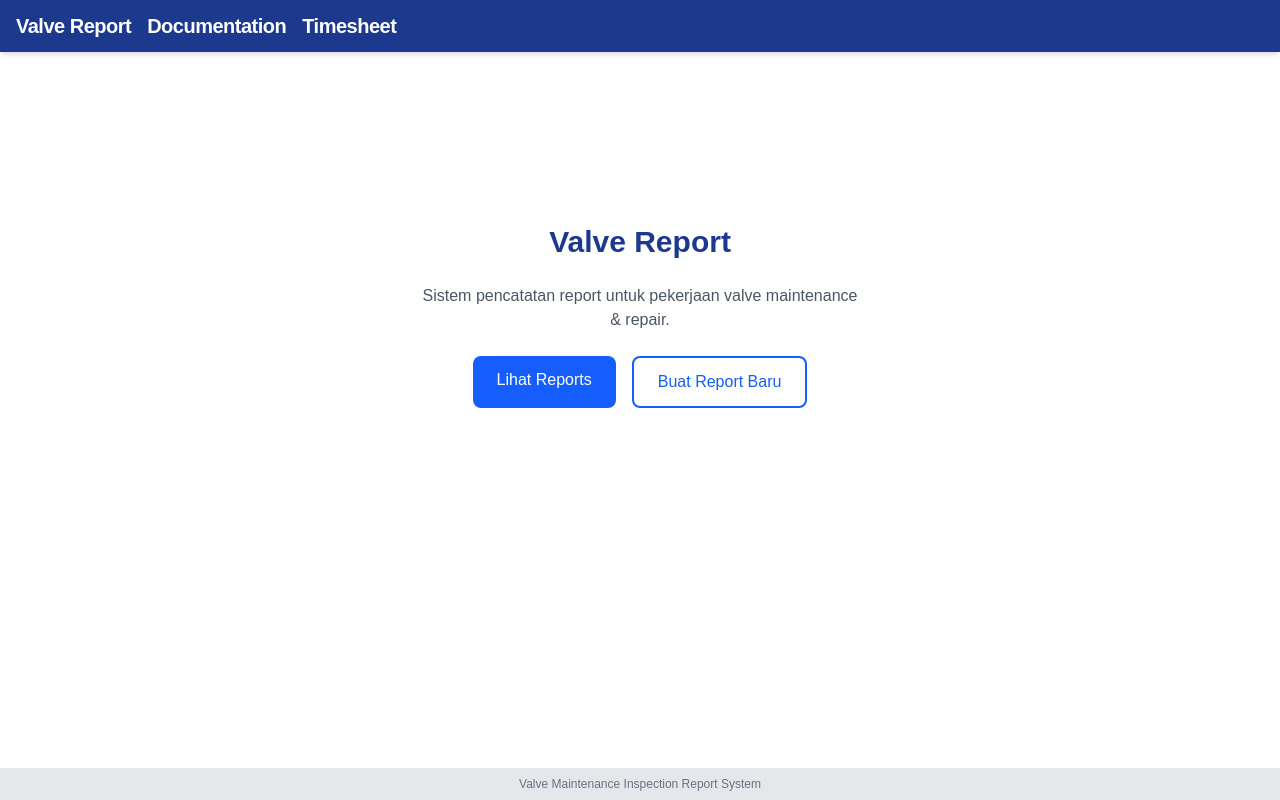
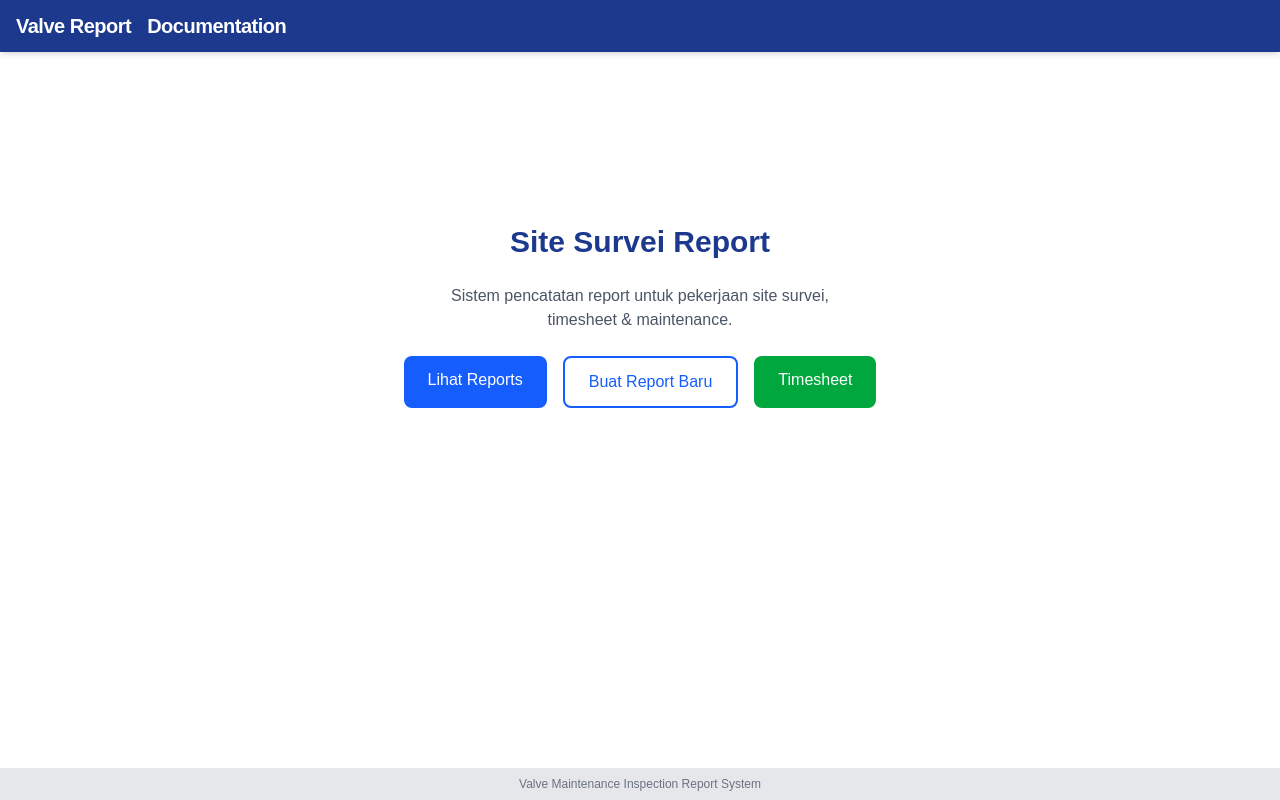
Before and after one commit to iksanfn1094/valve-report, a Next.js app: page / in a window 1280 px wide. Built offline with nearby package versions, Linux system fonts and the light colour scheme.

Commit message:
fix: Homepage revisi - Site Survei Report + Timesheet button, remove from navbar

```diff
--- a/app/header.tsx
+++ b/app/header.tsx
@@ -23,9 +23,6 @@ export default function Header() {
           <Link href="/docs" className="text-xl font-bold tracking-tight">
             Documentation
           </Link>
-          <Link href="/timesheet" className="text-xl font-bold tracking-tight">
-            Timesheet
-          </Link>
         </div>
         <nav className="flex gap-3 text-sm items-center">
           {hasActions && (
--- a/app/page.tsx
+++ b/app/page.tsx
@@ -3,9 +3,9 @@ import Link from "next/link";
 export default function Home() {
   return (
     <div className="flex flex-col items-center justify-center min-h-[60vh] gap-6">
-      <h1 className="text-3xl font-bold text-blue-900">Valve Report</h1>
+      <h1 className="text-3xl font-bold text-blue-900">Site Survei Report</h1>
       <p className="text-gray-600 max-w-md text-center">
-        Sistem pencatatan report untuk pekerjaan valve maintenance &amp; repair.
+        Sistem pencatatan report untuk pekerjaan site survei, timesheet &amp; maintenance.
       </p>
       <div className="flex gap-4">
         <Link
@@ -20,6 +20,12 @@ export default function Home() {
         >
           Buat Report Baru
         </Link>
+        <Link
+          href="/timesheet"
+          className="bg-green-600 text-white px-6 py-3 rounded-lg hover:bg-green-700 transition font-medium"
+        >
+          Timesheet
+        </Link>
       </div>
     </div>
   );
```
